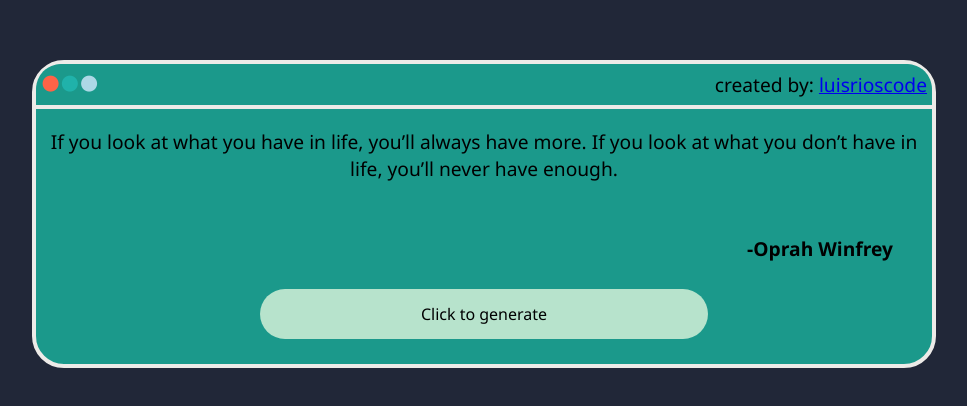
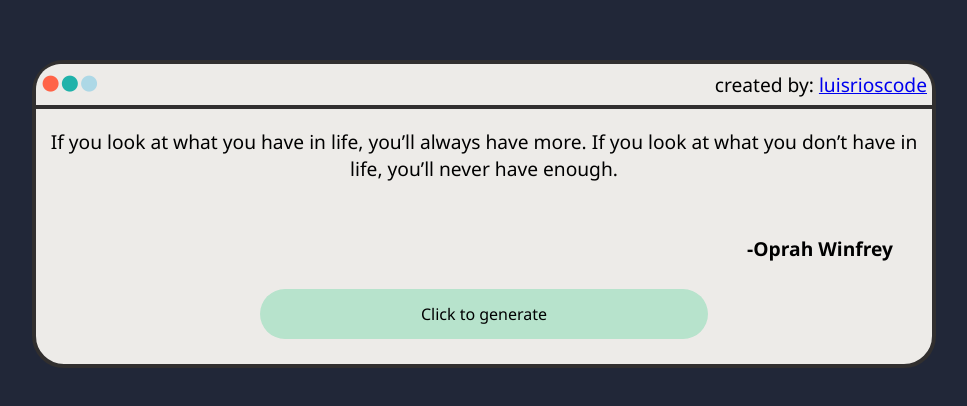
Before and after one commit to Luisriosca/quote-generator, a React (Create React App) app: page / in a window 1280 px wide. Shown: the part 186-592 px from the top of the page, without its empty margins (156-1123 px from the left). Built offline with nearby package versions, Linux system fonts and the light colour scheme.

Commit message:
change colors

```diff
--- a/src/components/QuoteBox/QuoteBox.css
+++ b/src/components/QuoteBox/QuoteBox.css
@@ -1,12 +1,12 @@
 .QuoteWindow{
-    background-color: #1B998B;
+    background-color: #EDEBE8;
     /* min-width: 60vw; */
     width: 70vw;
     height: 300px;
     min-height: 25vh;
     padding: 0;
     border-radius: 32px;
-    border: #EDEBE8 4px solid;
+    border: #312F2F 4px solid;
     display: grid;
     /* box-shadow: 1px 1px 7px 2px rgba(255, 255, 255, 0.253); */
     /* ------------------------- */
--- a/src/components/QuoteBoxHeader/QuoteBoxHeader.css
+++ b/src/components/QuoteBoxHeader/QuoteBoxHeader.css
@@ -2,12 +2,12 @@
     display: flex;
 }
 .header{
-    background-color: #1B998B;
+    background-color: #EDEBE8 ;
     padding: 5px;
     grid-area: QuoteHeader;
     justify-content: space-between;
     align-items: center;
-    border-bottom: 4px solid #EDEBE8;
+    border-bottom: 4px solid #312F2F;
     border-top-right-radius: 25px;
     border-top-left-radius: 25px;
 }
```
Also changed, not shown: 1 other file (tests, documents, lock files or other folders).
